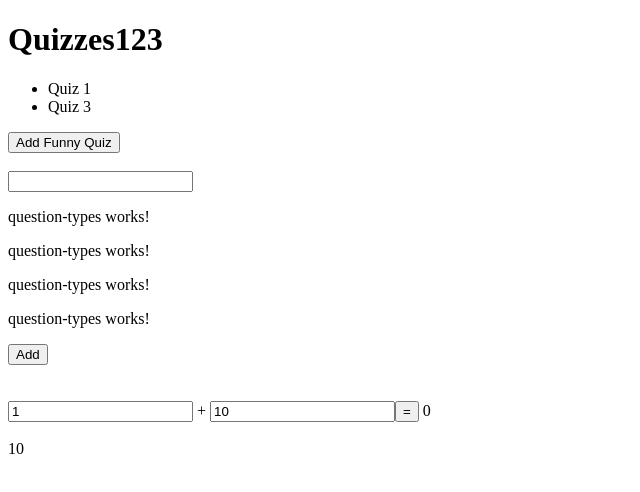
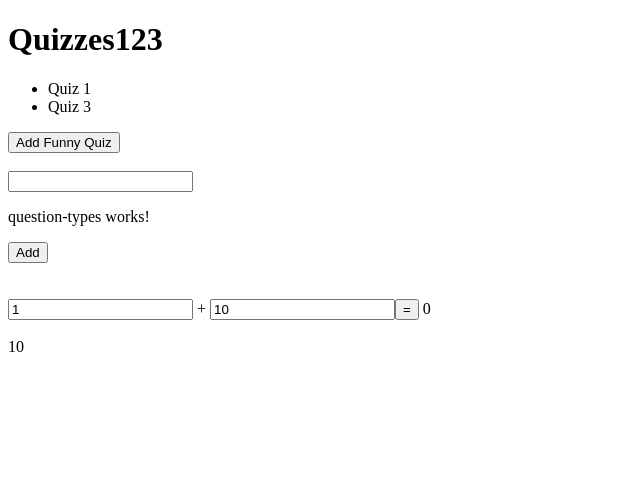
Before and after one commit to 2018-spring-mjs-th/week-two-a, an Angular app: page / in a window 1280 px wide. Shown: the top 492 px of the page, without its empty margins (0-640 px from the left). Built offline with nearby package versions, Linux system fonts and the light colour scheme.

Commit message:
Only want one of the components

```diff
--- a/src/app/app.component.html
+++ b/src/app/app.component.html
@@ -30,9 +30,6 @@
 <div>
   <input [(ngModel)]="newQuizName" type="text" />
   <question-types></question-types>
-  <question-types></question-types>
-  <question-types></question-types>
-  <question-types></question-types>
   <button (click)="addQuiz()">Add</button>
 </div>
 <br />
```
